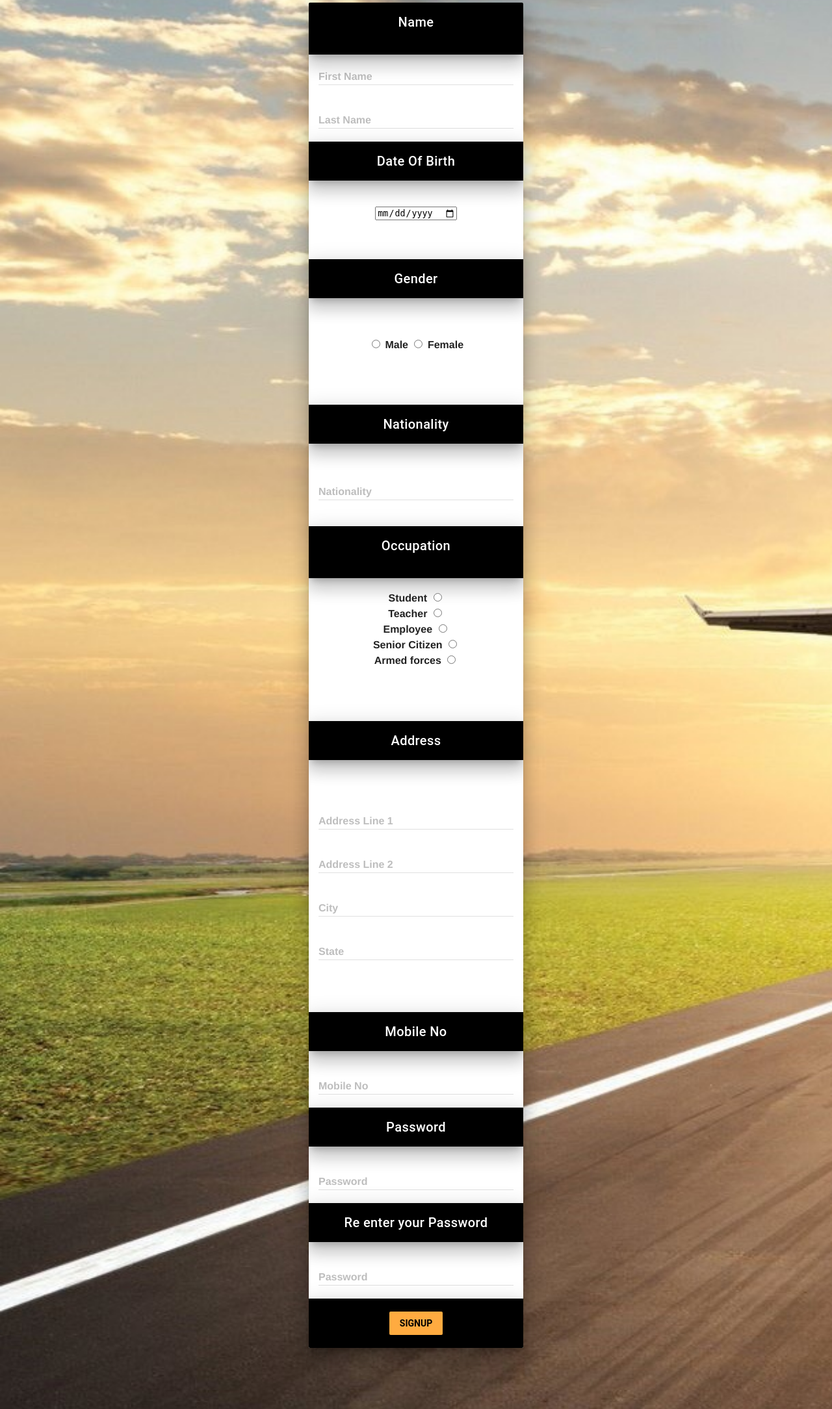
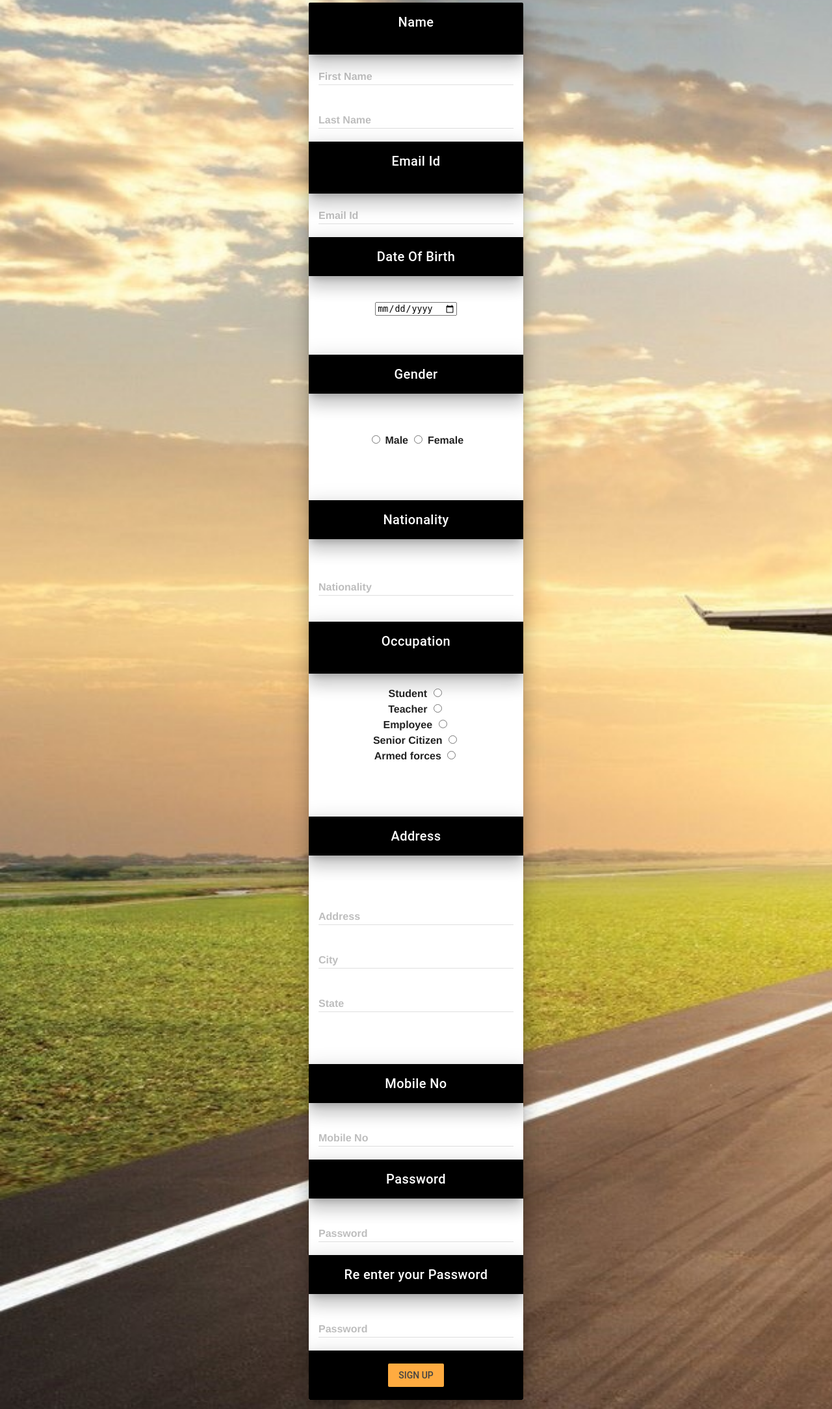
Before and after one commit to dwij2812/FlightBooking-system, a PHP site: page /form.php in a window 1280 px wide. Shown: the part 100-2269 px from the top of the page at 65% size. Run offline with PHP 8.4, Linux system fonts and the light colour scheme; some libraries are stand-ins or nearby versions.

Commit message:
Add files via upload

```diff
--- a/Front with CSS.css
+++ b/Front with CSS.css
@@ -1,40 +1,43 @@
 body {
-
     background-size: cover;
 }
-.container{
-    width:  100%;
+
+.container {
+    width: 100%;
     height: 100%;
-    border: 1px solid gray;
+    border: 1px solid #009688;
 }
-.header,.footer{
+
+.header,
+.footer {
     text-align: center;
     background-color: darkgray;
     clear: left;
     color: left;
     padding: 1px;
     font-family: monotype corsiva;
-    color: green
+    color: #FFFFFF;
 }
-.section{
+
+.section {
     float: left;
     max-width: 65%;
     padding: 0px;
     margin: 0;
     border-right: 2px solid grey;
 }
-.login{
+
+.login {
     float: middle;
     margin-left: 75%;
     padding: 0em;
     overflow: hidden;
 }
+
 img {
-    display:inline-block;
+    display: inline-block;
     border-radius: 8px;
-
 }
-
 
 ul {
     list-style-type: none;
@@ -55,6 +58,7 @@ li a {
     padding: 16px;
     text-decoration: none;
 }
+
 li a:hover {
     background-color: #111111;
 }
--- a/form.php
+++ b/form.php
@@ -43,7 +43,7 @@
                 <!-- Your content goes here -->
 
                 <center>
-                    <form action="#">
+                    <form action="signedup.php" method="POST">
 <br><br>
                         <div class="demo-card-wide mdl-card mdl-shadow--16dp">
                             <b> <div class="mdl-shadow--16dp" style="background-color:#000000">
@@ -52,21 +52,31 @@
                         <br><br>
                         </div>
                             <div class="mdl-textfield mdl-js-textfield mdl-textfield--floating-label">
-                                <input class="mdl-textfield__input" type="text" id="First Name">
-                                <label class="mdl-textfield__label" for="First Name">First Name</label>
+                                <input class="mdl-textfield__input" type="text" id="First-Name" name="First-Name">
+                                <label class="mdl-textfield__label" for="First-Name">First Name</label>
                             </div>
                             <div class="mdl-textfield mdl-js-textfield mdl-textfield--floating-label">
-                                <input class="mdl-textfield__input" type="text" id="Last Name">
-                                <label class="mdl-textfield__label" for="Last Name">Last Name</label>
+                                <input class="mdl-textfield__input" type="text" id="Last-Name" name="Last-Name">
+                                <label class="mdl-textfield__label" for="Last-Name">Last Name</label>
                             </div>
+                                <br>
+                                <div class="mdl-shadow--16dp" style="background-color:#000000">
+                        <br>
+                        <div class="mdl-typography--title" style="color:#ffffff">Email Id</div>
+                        <br><br>
+                        </div>
+                            <div class="mdl-textfield mdl-js-textfield mdl-textfield--floating-label">
+                                <input class="mdl-textfield__input" type="text" id="Email" name="Email">
+                                <label class="mdl-textfield__label" for="Email">Email Id</label>
+                            </div>
+                            <br>
 
-                                <br>
                                 <div class="mdl-shadow--16dp" style="background-color:#000000">
                         <br>
                         <div class="mdl-typography--title" style="color:#ffffff">Date Of Birth</div>
                         <br>
                         </div><br><br>
-                        <input type="date"><br>
+                        <input type="date" id="DOB" name="DOB"><br>
                         <br>
                         <br>
 
@@ -78,11 +88,11 @@
                         <br>
                         <div>
                             <label class="mdl-radio mdl-js-radio mdl-js-ripple-effect" for="option-1">
-                <input type="radio" id="option-1" class="mdl-radio__button" name="options" value="1">
+                <input type="radio" id="option-1" class="mdl-radio__button" name="options" value="Male">
                 <span class="mdl-radio__label">Male</span>
         </label>
                             <label class="mdl-radio mdl-js-radio mdl-js-ripple-effect" for="option-2">
-                <input type="radio" id="option-2" class="mdl-radio__button" name="options" value="2">
+                <input type="radio" id="option-2" class="mdl-radio__button" name="options" value="Female">
                 <span class="mdl-radio__label">Female</span>
         </label>
                             <br><br><br>
@@ -94,7 +104,7 @@
                         <br>
                         </div><br><br>
                 <div class="mdl-textfield mdl-js-textfield mdl-textfield--floating-label">
-                    <input class="mdl-textfield__input" type="text" id="Nationality">
+                    <input class="mdl-textfield__input" type="text" id="Nationality" name="Nationality">
                     <label class="mdl-textfield__label" for="Nationality">Nationality</label>
                 </div>
                 <center>
@@ -104,28 +114,28 @@
                         <br><br>
                         </div><br>
                     <span class="mdl-radio__label">Student</span>
-                    <label class="mdl-radio mdl-js-radio mdl-js-ripple-effect" for="option1">
-                <input type="radio" id="option1" class="mdl-radio__button" name="options" value="1">
+                    <label class="mdl-radio mdl-js-radio mdl-js-ripple-effect" for="Student">
+                <input type="radio" id="Student" class="mdl-radio__button" name="occupation" value="Student">
 
         </label><br>
                 <span class="mdl-radio__label">Teacher</span>
-                    <label class="mdl-radio mdl-js-radio mdl-js-ripple-effect" for="option2">
-                <input type="radio" id="option2" class="mdl-radio__button" name="options" value="2">
+                    <label class="mdl-radio mdl-js-radio mdl-js-ripple-effect" for="Teacher">
+                <input type="radio" id="Teacher" class="mdl-radio__button" name="occupation" value="Teacher">
 
         </label><br>
                 <span class="mdl-radio__label">Employee</span>
-                    <label class="mdl-radio mdl-js-radio mdl-js-ripple-effect" for="option3">
-                <input type="radio" id="option3" class="mdl-radio__button" name="options" value="3">
+                    <label class="mdl-radio mdl-js-radio mdl-js-ripple-effect" for="Employee">
+                <input type="radio" id="Employee" class="mdl-radio__button" name="occupation" value="Employee">
 
         </label><br>
                 <span class="mdl-radio__label">Senior Citizen</span>
-                    <label class="mdl-radio mdl-js-radio mdl-js-ripple-effect" for="option4">
-                <input type="radio" id="option4" class="mdl-radio__button" name="options" value="4">
+                    <label class="mdl-radio mdl-js-radio mdl-js-ripple-effect" for="Senior_Citizen">
+                <input type="radio" id="Senior_Citizen" class="mdl-radio__button" name="occupation" value="Senior Citizen">
 
         </label><br>
                 <span class="mdl-radio__label">Armed forces</span>
-                    <label class="mdl-radio mdl-js-radio mdl-js-ripple-effect" for="option5">
-                <input type="radio" id="option5" class="mdl-radio__button" name="options" value="5">
+                    <label class="mdl-radio mdl-js-radio mdl-js-ripple-effect" for="Armed_forces">
+                <input type="radio" id="Armed_forces" class="mdl-radio__button" name="occupation" value="Armed forces">
 
         </label><br><br><br>
                     <center>
@@ -138,20 +148,17 @@
                         <br>
                         </div></b><br><br><br>
                 <div class="mdl-textfield mdl-js-textfield mdl-textfield--floating-label">
-                    <input class="mdl-textfield__input" type="text" id="Address_1">
-                    <label class="mdl-textfield__label" for="Address_1">Address Line 1</label>
+                    <input class="mdl-textfield__input" type="text" id="Address" name="Address">
+                    <label class="mdl-textfield__label" for="Address">Address</label>
                 </div>
-                <div class="mdl-textfield mdl-js-textfield mdl-textfield--floating-label">
-                    <input class="mdl-textfield__input" type="text" id="Address_2">
-                    <label class="mdl-textfield__label" for="Address_2">Address Line 2</label>
-                </div>
+
                 <br>
                 <div class="mdl-textfield mdl-js-textfield mdl-textfield--floating-label">
-                    <input class="mdl-textfield__input" type="text" id="City">
+                    <input class="mdl-textfield__input" type="text" id="City" name="City">
                     <label class="mdl-textfield__label" for="City">City</label>
                 </div>
                 <div class="mdl-textfield mdl-js-textfield mdl-textfield--floating-label">
-                    <input class="mdl-textfield__input" type="text" id="State">
+                    <input class="mdl-textfield__input" type="text" id="State" name="State">
                     <label class="mdl-textfield__label" for="State">State</label>
                 </div>
                 <br>
@@ -163,8 +170,8 @@
                         <br>
                         </div></b><br>
                 <div class="mdl-textfield mdl-js-textfield mdl-textfield--floating-label">
-                    <input class="mdl-textfield__input" type="text" id="Mobile No">
-                    <label class="mdl-textfield__label" for="Mobile No">Mobile No</label>
+                    <input class="mdl-textfield__input" type="text" id="Mobile-No" name="Mobile-No">
+                    <label class="mdl-textfield__label" for="Mobile-No">Mobile No</label>
                 </div>
                 <b> <br><div class="mdl-shadow--16dp" style="background-color:#000000">
                         <br>
@@ -172,7 +179,7 @@
                         <br>
                         </div> </b><br>
                 <div class="mdl-textfield mdl-js-textfield mdl-textfield--floating-label">
-                    <input class="mdl-textfield__input" type="text" id="Password">
+                    <input class="mdl-textfield__input" type="password" id="Password" name="Password">
                     <label class="mdl-textfield__label" for="Password">Password</label>
                 </div>
                 <b> <br><div class="mdl-shadow--16dp" style="background-color:#000000">
@@ -181,12 +188,12 @@
                         <br>
                         </div></b><br>
                 <div class="mdl-textfield mdl-js-textfield mdl-textfield--floating-label">
-                    <input class="mdl-textfield__input" type="text" id="r_password">
+                    <input class="mdl-textfield__input" type="password" id="r_password" name="r_password">
                     <label class="mdl-textfield__label" for="r_password">Password</label>
                 </div>
                 <div class="mdl-shadow--16dp" style="background-color:#000000"><br>
-                <button class="mdl-button mdl-js-button mdl-button--raised mdl-js-ripple-effect mdl-button--accent">
-            <div class="mdl-typography--subtitle" style="color:black;font-weight:bolder" name="Search">Signup</div>
+                <input type="Submit" name="signup" value="Sign Up" class="mdl-button mdl-js-button mdl-button--raised mdl-js-ripple-effect mdl-button--accent">
+
         </button><br><br>
         </div>
             </div>
```
Also changed, not shown: Front.php (+9 -12 lines), logged.php (added, +44 -0 lines), searchresultsmodified.php (+9 -3 lines), signedup.php (added, +37 -0 lines).
